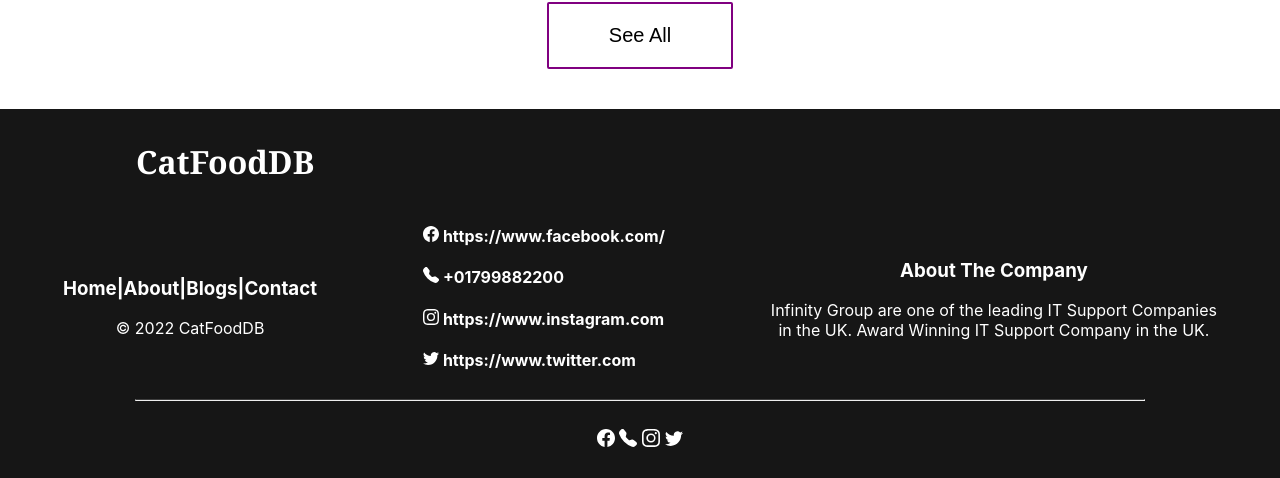
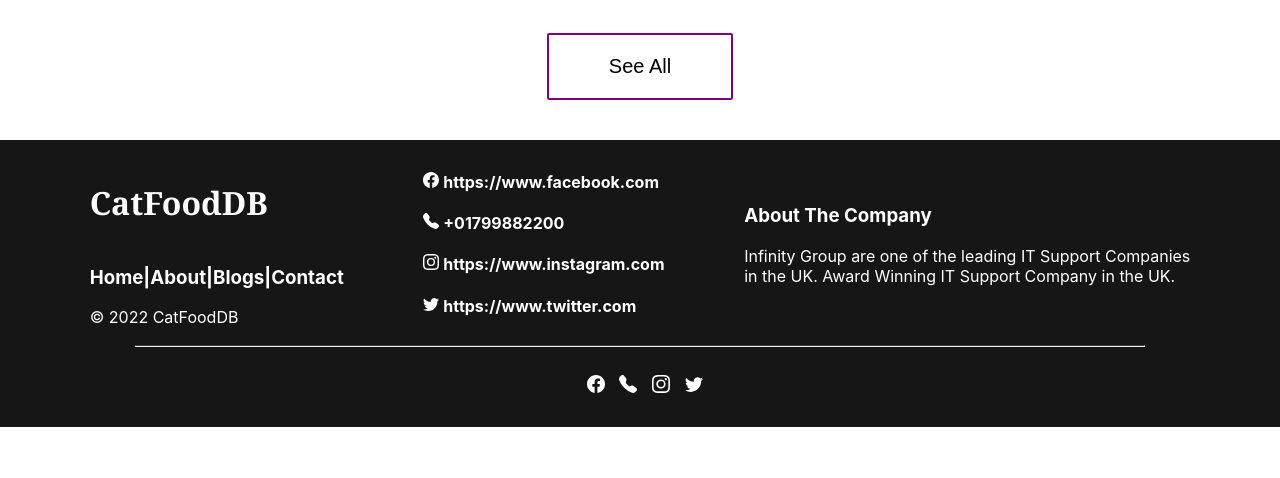
Before and after one commit to hiramonnahareva/product-analysis-website, a React (Create React App) app: page / in a window 1280 px wide. Shown: the part 1312-1790 px from the top of the page. After the commit the page ends 1739 px from the top, so only its background shows below. Built offline with nearby package versions, Linux system fonts and the light colour scheme.

Commit message:
set alignment

```diff
--- a/src/Component/CustomLink/CustomLink.js
+++ b/src/Component/CustomLink/CustomLink.js
@@ -8,7 +8,7 @@
     return (
       <div>
         <Link
-          style={{textDecoration: match ? "underline" : "none" , color: match ? "brown" : "black"}}
+          style={{textDecoration: match ? "underline" : "none" , color: match ? "purple" : "black"}}
           to={to}
           {...props}
         >
--- a/src/Component/Footer/Footer.css
+++ b/src/Component/Footer/Footer.css
@@ -3,24 +3,19 @@
     padding: 10px;
     margin-top: 20px;
     color: white;
+    text-align: start;
 }
 .footer-container h1 {
     font-family: Cambria, Cochin, Georgia, Times, 'Times New Roman', serif;
-    text-align: left;
-    padding-left: 10%;
-
 }
 .footer-info {
     display: flex;
-    justify-content: space-around;
+    justify-content: space-evenly;
     align-items: center;
     padding: 0 , 20px;
 }
-.footer-info p {
-    text-align: center;
-}
-.contact {
-    text-align: justify;
+.footer-info .title {
+    padding-bottom: 20px;
 }
 hr {
     width: 80%;
@@ -28,17 +23,20 @@
 }
 .icon {
     padding: 20px 0px;
+    text-align: center;
 }
 .icon span{
   font-size: 18px;
-  transition-property: width;
-  transition-duration: 2s;
-  transition-timing-function: linear;
-  transition-delay: 1s;
+  transition-timing-function: ease-in ;
+  transition-duration: 0.3s;
+  padding-left: 10px;
 }
 .icon span:hover{
-   font-size: 20px;
+   font-size: 26px;
 
+}
+.icon span a {
+    color: white ;
 }
 @media only screen and (max-width: 600px) {
     .footer-info {
--- a/src/Component/Footer/Footer.js
+++ b/src/Component/Footer/Footer.js
@@ -1,17 +1,18 @@
 import React from 'react';
 import {BsFacebook , BsTwitter , BsInstagram , BsTelephoneFill} from 'react-icons/bs';
+import { Link } from 'react-router-dom';
 import './Footer.css' ;
 const Footer = () => {
     return (
         <div className='footer-container'>
-                <h1> CatFoodDB </h1>
             <div className="footer-info">
             <div>
+                <h1 className='title'> CatFoodDB </h1>
                 <h3>Home|About|Blogs|Contact</h3>
                 <span>&copy; 2022 CatFoodDB</span>
             </div>
             <div className='contact'>
-                <h4><BsFacebook/> https://www.facebook.com/</h4>
+                <h4><BsFacebook/> https://www.facebook.com</h4>
                 <h4><BsTelephoneFill/> +01799882200</h4>
                 <h4><BsInstagram/> https://www.instagram.com</h4>
                 <h4><BsTwitter/> https://www.twitter.com</h4>
@@ -23,7 +24,7 @@
             </div>
             <hr />
             <div className='icon'>
-            <span ><BsFacebook/></span> <span><BsTelephoneFill/> </span><span>  <BsInstagram/> </span> <span> <BsTwitter/></span>
+            <span ><a href='https://www.facebook.com'><BsFacebook/></a></span> <span><a href='/'><BsTelephoneFill/></a> </span> <span><a href='https://www.instagram.com'>  <BsInstagram/></a> </span> <span><a href='https://www.twitter.com'> <BsTwitter/></a></span>
             </div>
         </div>
     );
--- a/src/Component/Home/Home.css
+++ b/src/Component/Home/Home.css
@@ -1,12 +1,13 @@
 .section-one {
     margin: 50px;
     display: flex;
-    justify-content: space-evenly;
+    justify-content: space-around;
     align-items: center;
 }
 .info {
-    margin-right: 50px;
+    margin-right: 100px;
     margin-left: 50px;
+    text-align: justify;
 }
 .home-container  h1 {
     font-size: 50px;
@@ -22,7 +23,7 @@
  width: 50%;
 }
 .reviews {
-    margin: 20px;
+    margin: 50px;
     display: grid ;
     grid-template-columns: repeat(3 , 1fr);
     gap: 20px;
```
Also changed, not shown: 1 other file (tests, documents, lock files or other folders).
